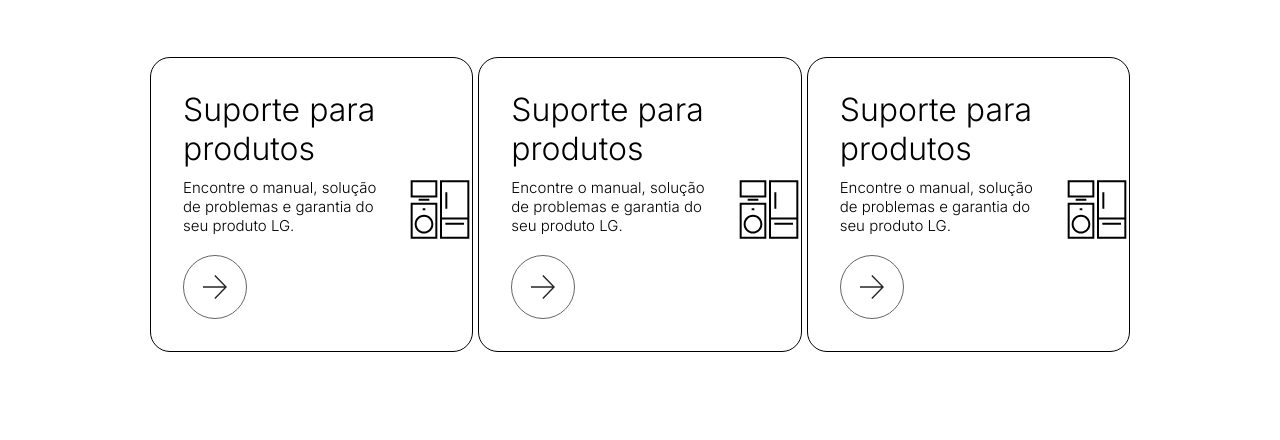
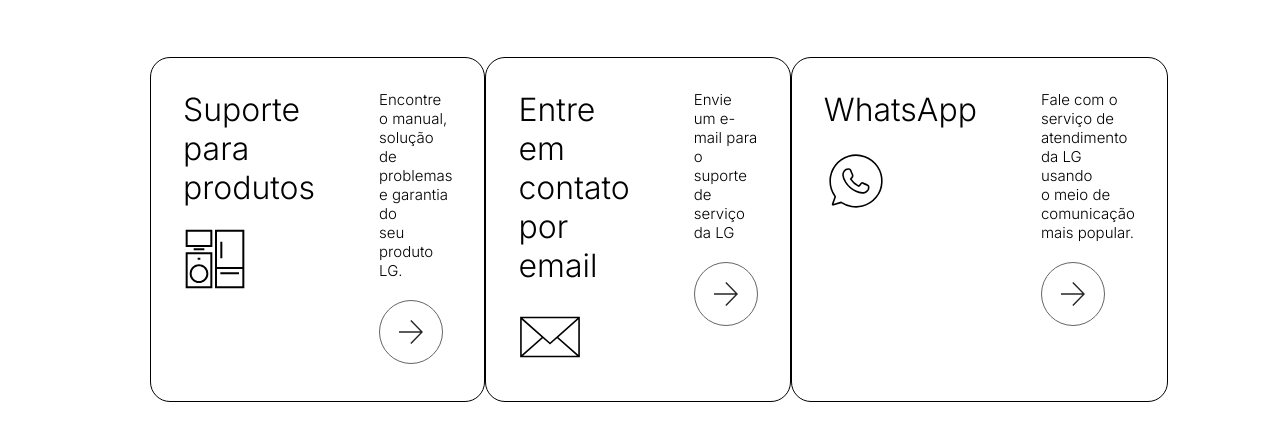
Before and after one commit to BrennonMeireles/rebrand-LG, a plain HTML site: page index.html in a window 1280 px wide. Shown: the part 2524-2964 px from the top of the page. Drawn offline with Linux system fonts and the light colour scheme.

Commit message:
feat: created help cards

```diff
--- a/index.html
+++ b/index.html
@@ -1,5 +1,6 @@
 <!DOCTYPE html>
 <html lang="pt-br">
+
 <head>
     <meta charset="UTF-8">
     <meta name="viewport" content="width=device-width, initial-scale=1.0">
@@ -7,6 +8,7 @@
     <link rel="icon" type="image/x-icon" href="./src/img/logo-lg-transparent.png">
     <title>LG</title>
 </head>
+
 <body>
     <header>
         <nav>
@@ -43,7 +45,7 @@
                         <h4>Monitores Gamer</h4>
                         <p>mais desemprenho nas suas jogadas</p>
                     </div>
-                        <button>Saiba mais</button>
+                    <button>Saiba mais</button>
                 </div>
             </div>
             <div class="video-container">
@@ -56,7 +58,7 @@
                         <h4>Eletrodomesticos</h4>
                         <p>conheça as novas tecnologias</p>
                     </div>
-                        <button>Saiba mais</button>
+                    <button>Saiba mais</button>
                 </div>
             </div>
         </article>
@@ -100,48 +102,55 @@
                             Suporte para<br>
                             produtos
                         </h4>
+                        <img src="/src/img/icon_product_48.svg.svg" alt="">
+                    </div>
+                    <div class="p-help">
                         <p>
                             Encontre o manual, solução<br>
                             de problemas e garantia do<br>
                             seu produto LG.
-                         </p>
+                        </p>
                         <img src="/src/img/Overlay+Border+OverlayBlur.svg" alt="icon de seta">
                     </div>
-                    <img src="/src/img/icon_product_48.svg.svg" alt="">
                 </div>
                 <div class="help-card">
                     <div>
                         <h4>
-                            Suporte para<br>
-                            produtos
+                            Entre em<br>
+                            contato por<br>
+                            email
                         </h4>
+                        <img src="/src/img/icon_email-us_60x60.svg.svg" alt="">
+                    </div>
+                    <div class="p-help">
                         <p>
-                            Encontre o manual, solução<br>
-                            de problemas e garantia do<br>
-                            seu produto LG.
-                         </p>
+                            Envie um e-mail para o<br>
+                            suporte de serviço da LG
+                        </p>
                         <img src="/src/img/Overlay+Border+OverlayBlur.svg" alt="icon de seta">
                     </div>
-                    <img src="/src/img/icon_product_48.svg.svg" alt="">
                 </div>
                 <div class="help-card">
                     <div>
                         <h4>
-                            Suporte para<br>
-                            produtos
+                            WhatsApp
                         </h4>
+                        <img src="/src/img/icon_whatsapp_60x60.svg fill.svg" alt="">
+                    </div>
+                    <div class="p-help">
                         <p>
-                            Encontre o manual, solução<br>
-                            de problemas e garantia do<br>
-                            seu produto LG.
-                         </p>
+                            Fale com o serviço de <br>
+                            atendimento da LG usando <br>
+                            o meio de comunicação <br>
+                            mais popular.
+                        </p>
                         <img src="/src/img/Overlay+Border+OverlayBlur.svg" alt="icon de seta">
                     </div>
-                    <img src="/src/img/icon_product_48.svg.svg" alt="">
                 </div>
             </article>
         </section>
 
     </main>
 </body>
+
 </html>
```
